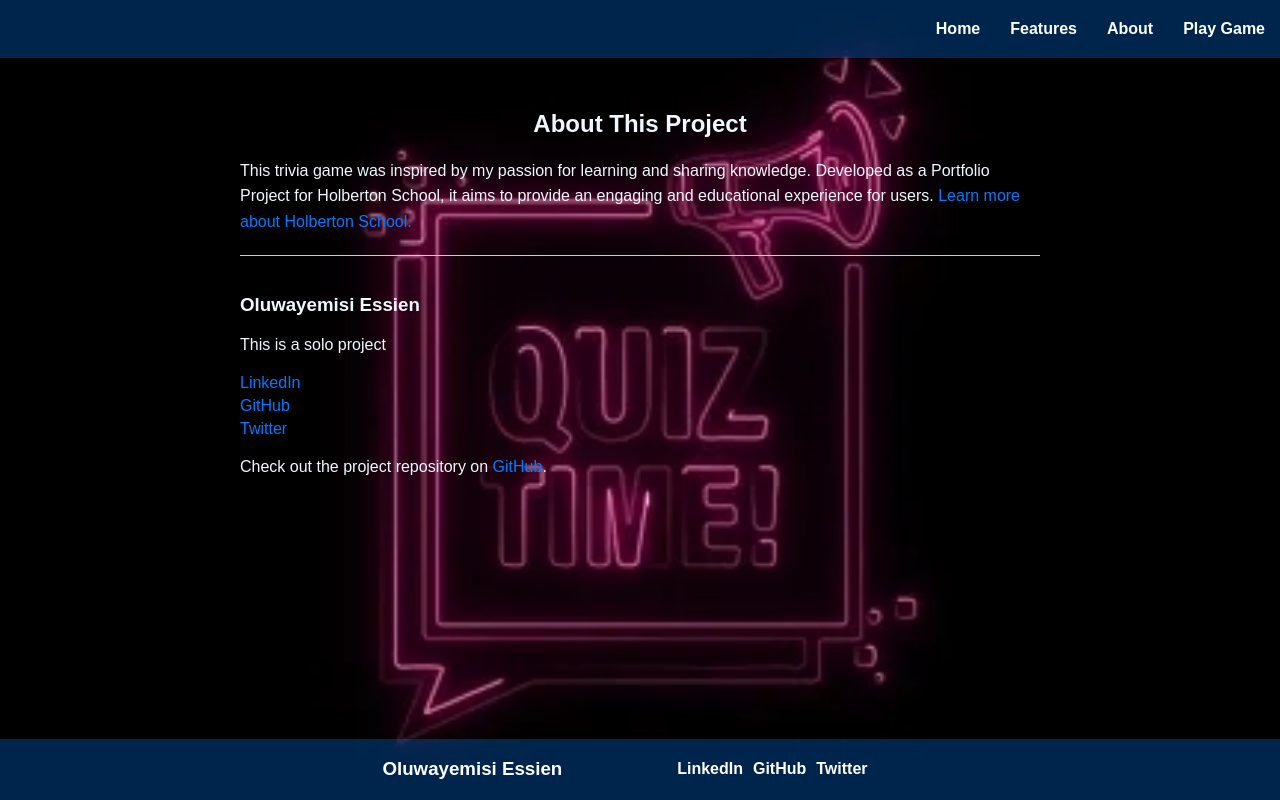
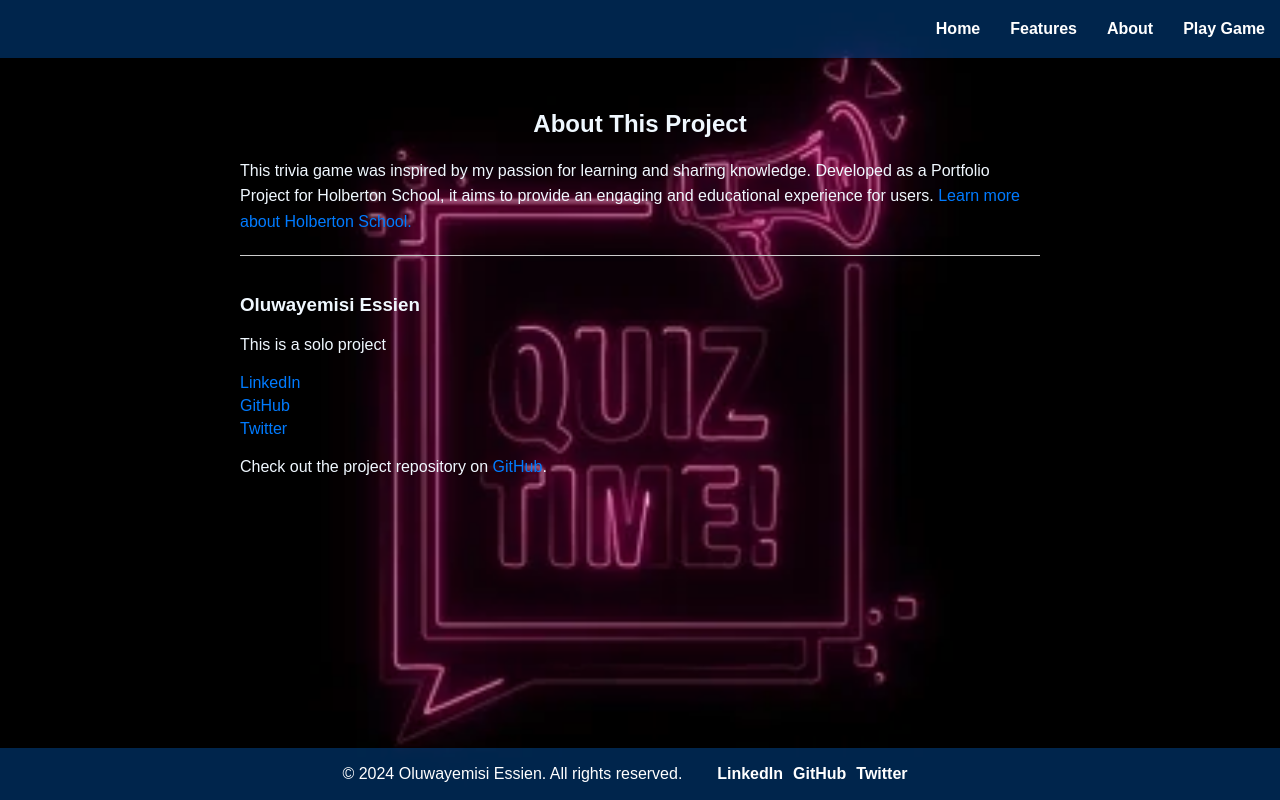
Before and after one commit to Yemisi-jay/Quiz-Titan-Game, a plain HTML site: page about.html in a window 1280 px wide. Drawn offline with Linux system fonts and the light colour scheme.

Commit message:
styling updated

```diff
--- a/about.html
+++ b/about.html
@@ -34,7 +34,7 @@
 </body>
 <footer>
     <div class="team-member">
-        <h3>Oluwayemisi Essien</h3>
+        <p>&copy; 2024 Oluwayemisi Essien. All rights reserved.</p>
         <ul>
             <li><a href="https://www.linkedin.com/in/oluwayemisi-essien">LinkedIn</a></li>
             <li><a href="https://github.com/Yemisi-jay">GitHub</a></li>
--- a/styles.css
+++ b/styles.css
@@ -121,7 +121,7 @@ footer {
     margin-right: 20px;
 }
 
-.team-member h3 {
+.team-member p {
     margin-right: 10px;
     color: #fff;
 }
```
